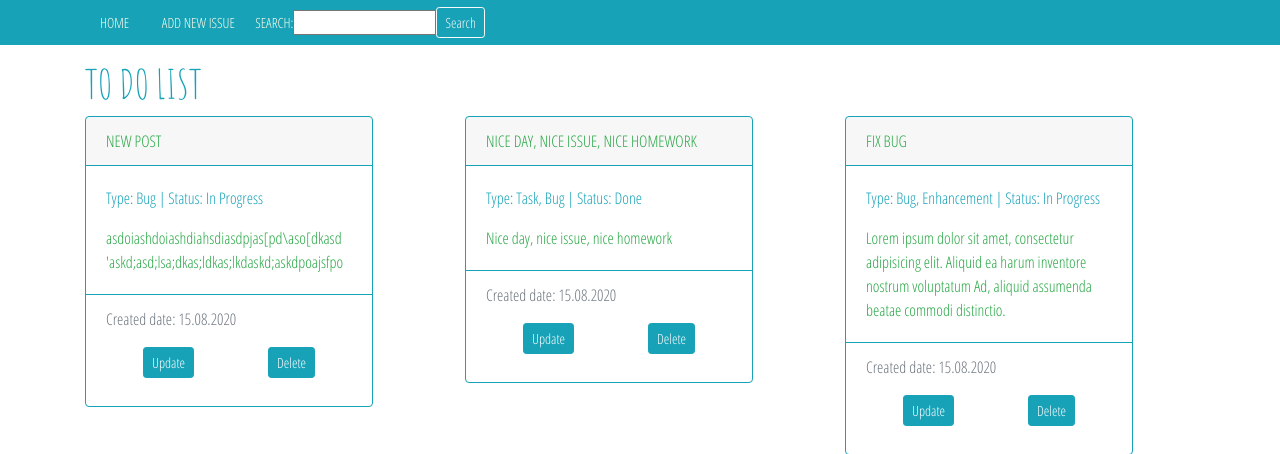
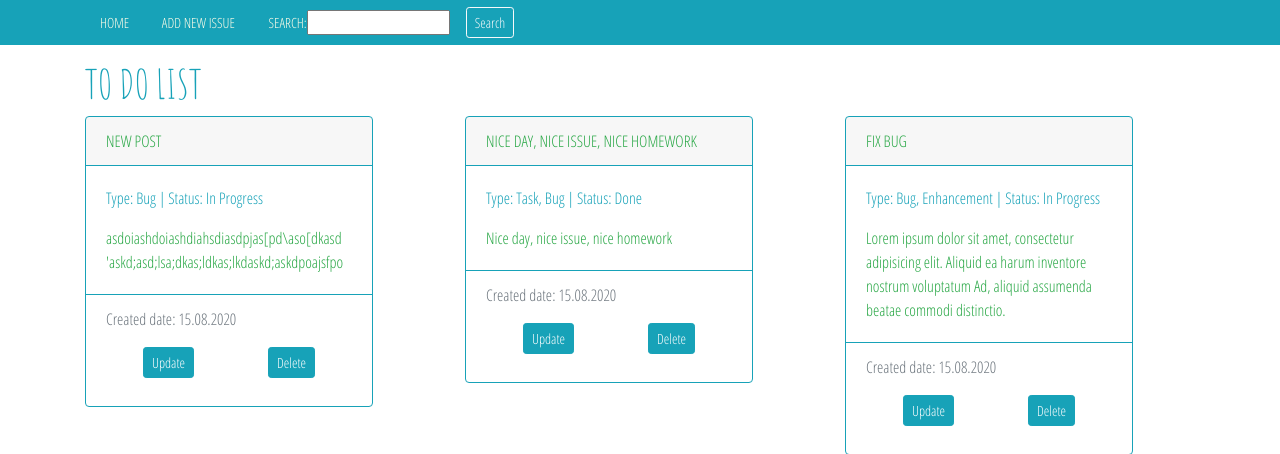
Before and after one commit to iBekNomad/python6_homework_projects_Aibek_Kazakbaev, a Django app: page / in a window 1280 px wide. Shown: the top 454 px of the page. Run offline with Django 3.2, Linux system fonts and the light colour scheme; data comes from the database, SQL or seed files in the repository; some libraries are stand-ins or nearby versions.

Commit message:
Fixed simple search.

```diff
--- a/source/webapp/forms.py
+++ b/source/webapp/forms.py
@@ -26,7 +26,7 @@ class IssueForm(forms.ModelForm):
         errors = []
         title = cleaned_data.get('title')
         description = cleaned_data.get('description')
-        if title > description:
+        if len(title) > len(description):
             errors.append(ValidationError('Text of the title should not be longer than the description!'))
         if errors:
             raise ValidationError(errors)
--- a/source/webapp/templates/base.html
+++ b/source/webapp/templates/base.html
@@ -21,7 +21,6 @@
                 <li><a href="{% url 'index' %}" class="text-uppercase text-decoration-none">Home</a></li>
                 <li><a href="{% url 'issue_create' %}" class="text-uppercase text-decoration-none">Add new issue</a></li>
                 <li>{% block menu %}{% endblock %}</li>
-                <li class="d-inline-block">{% include 'partial/simple_search.html' %}</li>
             </ul>
         </div>
     </nav>
--- a/source/webapp/templates/index.html
+++ b/source/webapp/templates/index.html
@@ -2,9 +2,9 @@
 
 {% block title %}Main{% endblock %}
 
-{#{% block menu %}#}
-{#    #}
-{#{% endblock %}#}
+{% block menu %}
+    <li class="d-inline-block">{% include 'partial/simple_search.html' %}</li>
+{% endblock %}
 
 {% block content %}
     <h1 class="text-uppercase text-info amatic-text">To do list</h1>
--- a/source/webapp/templates/partial/simple_search.html
+++ b/source/webapp/templates/partial/simple_search.html
@@ -1,7 +1,7 @@
 <form class="form-inline my-2 my-lg-0" action="" method="GET">
-    <label class="text-uppercase" for="{{ form.search.id_for_label }}">{{ form.search.label }}:</label>
+    <label class="text-uppercase ml-3" for="{{ form.search.id_for_label }}">{{ form.search.label }}:</label>
     {{ form.search }}
-    <input class="btn btn-sm btn-outline-light" type="submit" value="Search">
+    <input class="btn btn-sm btn-outline-light ml-3" type="submit" value="Search">
     {% for error in form.search.errors %}
         <p class="form-error">{{ error }}</p>
     {% endfor %}
--- a/source/webapp/views.py
+++ b/source/webapp/views.py
@@ -21,8 +21,8 @@ class IndexView(ListView):
     model = Issue
     template_name = 'index.html'
     ordering = ['-create_at']
-    # paginate_by = 5
-    # paginate_orphans = 1
+    paginate_by = 10
+    paginate_orphans = 1
 
     def get(self, request, *args, **kwargs):
         self.form = self.get_search_form()
```
